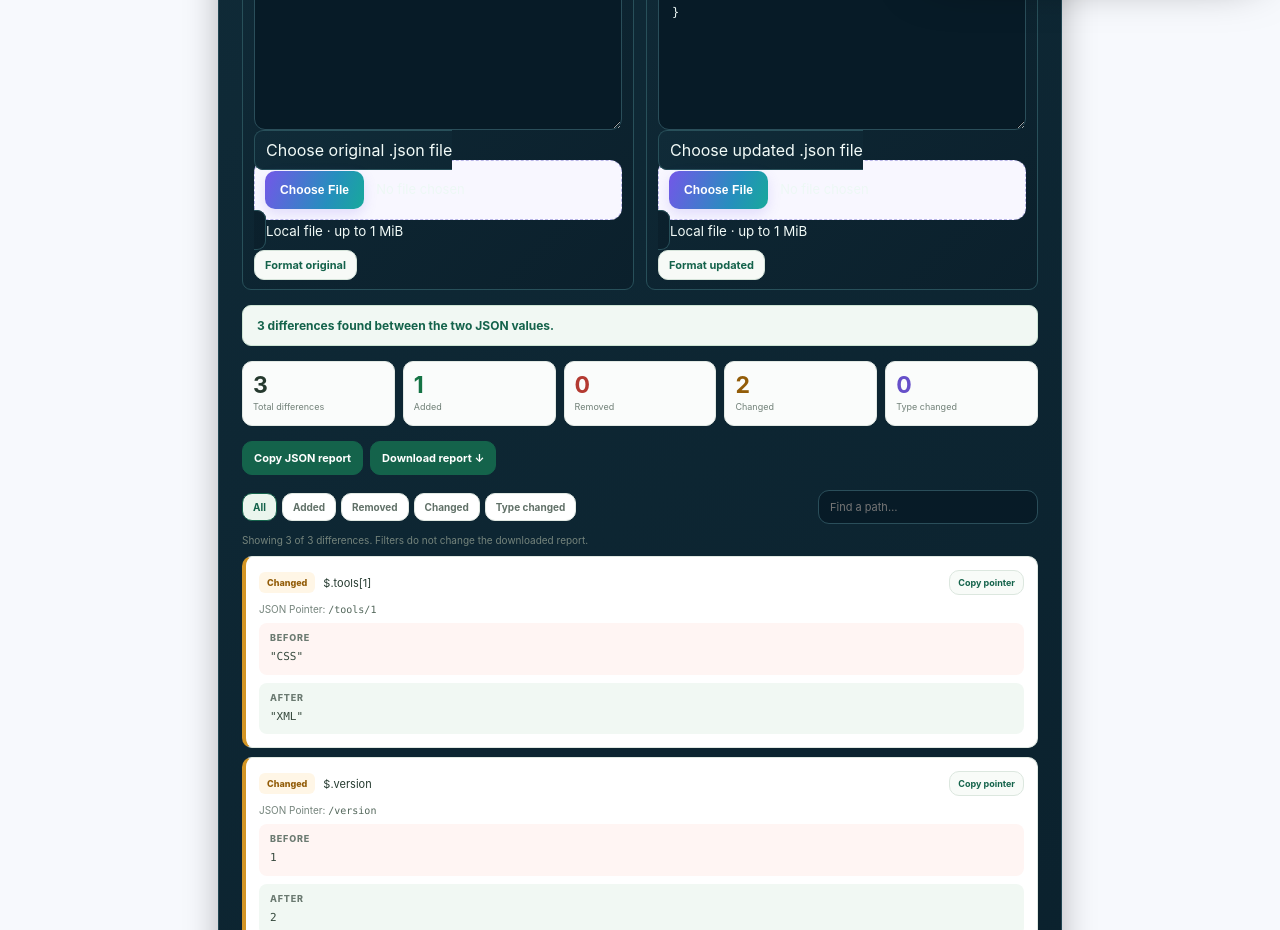
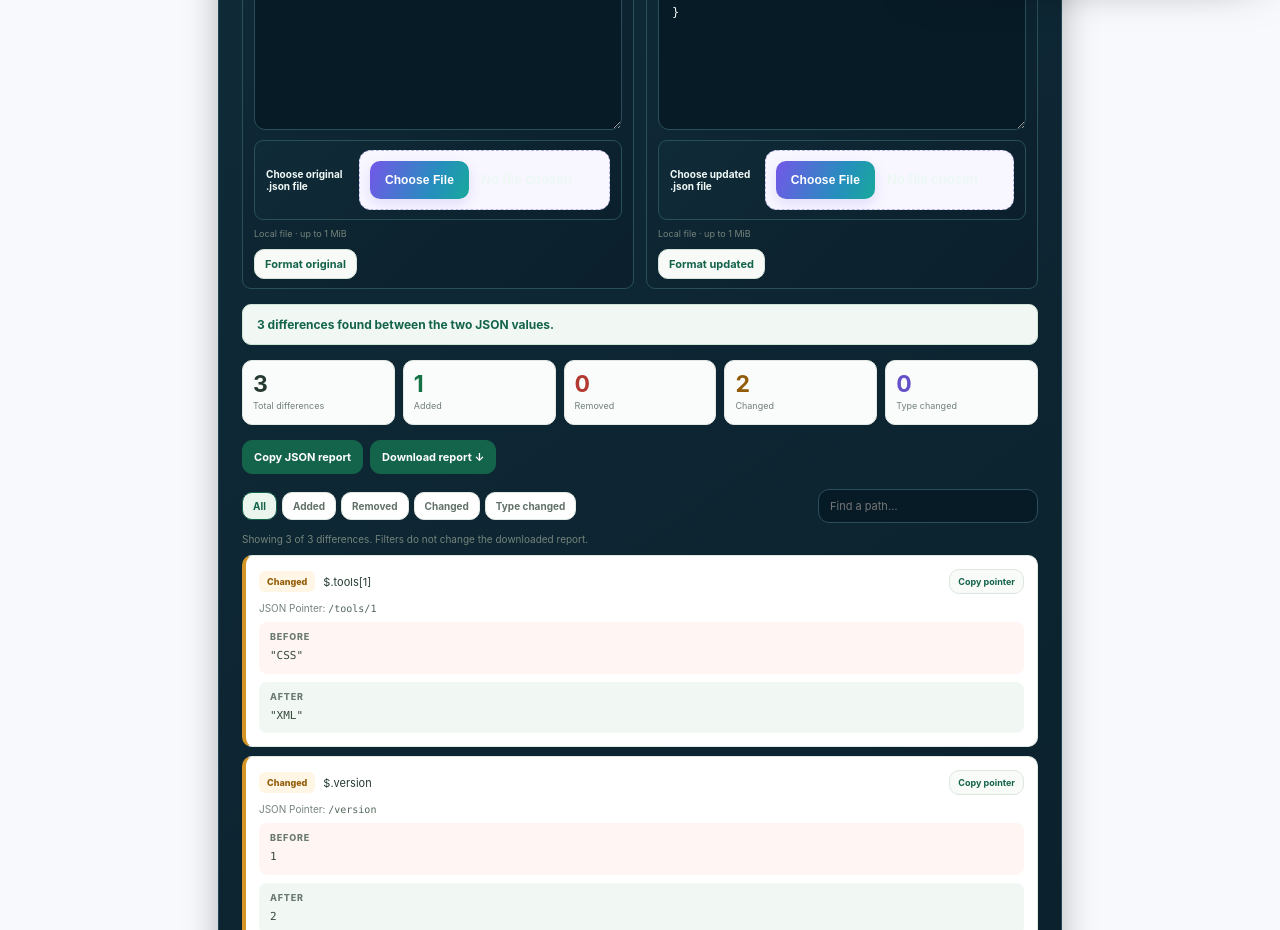
Before and after one commit to ya6331856-cpu/pic-to-spec, a Next.js app: page /json-diff in a window 1280 px wide. Shown: the part 820-1750 px from the top of the page. Built offline with nearby package versions, Linux system fonts and the light colour scheme; no server answers.

Commit message:
Style local JSON file import controls

```diff
--- a/app/globals.css
+++ b/app/globals.css
@@ -1783,3 +1783,9 @@ button, input, select, textarea { font: inherit; }
  .json-diff-type-grid{grid-template-columns:1fr}
  .json-diff-guide .json-diff-table-wrap table{min-width:570px}
 }
+
+.json-diff-file-row{display:flex;align-items:center;justify-content:space-between;gap:8px;flex-wrap:wrap}
+.json-diff-file-row>label{display:inline-flex;align-items:center;gap:7px;padding:8px 10px;border:1px solid #d5e4da;border-radius:8px;background:#f7faf7;color:#14634b;font-size:10px;font-weight:750;cursor:pointer}
+.json-diff-file-row input{max-width:185px;font-size:10px;color:#617168}
+.json-diff-file-row small{font-size:9px;color:#75847c}
+.json-diff-file-feedback{margin:0;padding:9px 12px;border-radius:8px;background:#f0f7f2;color:#14634b;font-size:10px;line-height:1.5}
```
